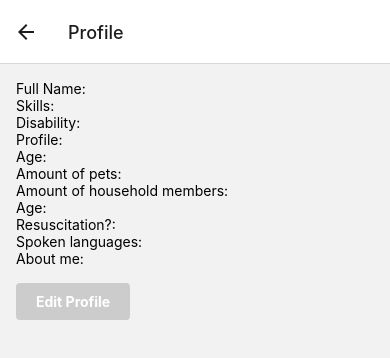
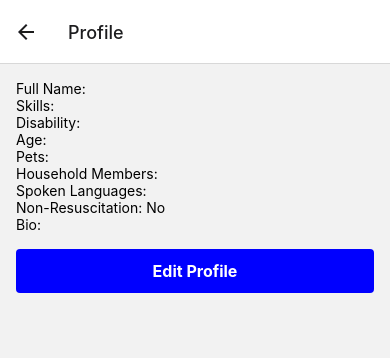
Before and after one commit to Dancingkoalaa/BlazeBusters, a React Native app: screen /Profile in a window 390 px wide. Shown: the top 358 px of the page. Built offline with nearby package versions, Linux system fonts and the light colour scheme.

Commit message:
Able to make nonResuscitation active/non active and able to upload pictures.

```diff
--- a/package.json
+++ b/package.json
@@ -16,7 +16,8 @@
     "expo": "~48.0.15",
     "expo-status-bar": "~1.4.4",
     "react": "18.2.0",
-    "react-native": "0.71.8"
+    "react-native": "0.71.8",
+    "expo-image-picker": "~14.1.1"
   },
   "devDependencies": {
     "@babel/core": "^7.20.0"
--- a/screens/ProfileScreen.js
+++ b/screens/ProfileScreen.js
@@ -1,17 +1,17 @@
 import React, { useState, useEffect } from 'react';
-import { StyleSheet, View, Text, TouchableOpacity } from 'react-native';
+import { StyleSheet, View, Text, TouchableOpacity, Image } from 'react-native';
 import AsyncStorage from '@react-native-async-storage/async-storage';
 
 const ProfileScreen = ({ navigation }) => {
   const [fullName, setFullName] = useState('');
   const [skills, setSkills] = useState('');
   const [disability, setDisability] = useState('');
-  const [profilePhoto, setProfilePhoto] = useState('');
+  const [profilePhoto, setProfilePhoto] = useState(null);
   const [age, setAge] = useState('');
   const [pets, setPets] = useState('');
   const [householdMembers, setHouseholdMembers] = useState('');
   const [spokenLanguages, setSpokenLanguages] = useState('');
-  const [nonResuscitation, setNonResuscitation] = useState('');
+  const [nonResuscitation, setNonResuscitation] = useState(false);
   const [bio, setBio] = useState('');
 
   useEffect(() => {
@@ -39,7 +39,11 @@ const ProfileScreen = ({ navigation }) => {
     }
   };
 
-  const navigateToEditProfile = () => {
+  const renderNonResuscitation = () => {
+    return nonResuscitation ? 'Yes' : 'No';
+  };
+
+  const handleEditProfile = () => {
     navigation.navigate('Edit profile');
   };
 
@@ -48,17 +52,16 @@ const ProfileScreen = ({ navigation }) => {
       <Text>Full Name: {fullName}</Text>
       <Text>Skills: {skills}</Text>
       <Text>Disability: {disability}</Text>
-      <Text>Profile: {profilePhoto}</Text>
+      {profilePhoto && <Image source={{ uri: profilePhoto }} style={styles.photo} />}
       <Text>Age: {age}</Text>
-      <Text>Amount of pets: {pets}</Text>
-      <Text>Amount of household members: {householdMembers}</Text>
-      <Text>Age: {age}</Text>
-      <Text>Resuscitation?: {nonResuscitation}</Text>
-      <Text>Spoken languages: {spokenLanguages}</Text>
-      <Text>About me: {bio}</Text>
+      <Text>Pets: {pets}</Text>
+      <Text>Household Members: {householdMembers}</Text>
+      <Text>Spoken Languages: {spokenLanguages}</Text>
+      <Text>Non-Resuscitation: {renderNonResuscitation()}</Text>
+      <Text>Bio: {bio}</Text>
 
-      <TouchableOpacity style={styles.editButton} onPress={navigateToEditProfile}>
-        <Text style={styles.editButtonText}>Edit Profile</Text>
+      <TouchableOpacity style={styles.button} onPress={handleEditProfile}>
+        <Text style={styles.buttonText}>Edit Profile</Text>
       </TouchableOpacity>
     </View>
   );
@@ -69,17 +72,24 @@ const styles = StyleSheet.create({
     flex: 1,
     padding: 16,
   },
-  editButton: {
+  button: {
     marginTop: 16,
-    backgroundColor: '#ccc',
-    paddingVertical: 10,
-    paddingHorizontal: 20,
+    backgroundColor: 'blue',
+    paddingVertical: 12,
+    paddingHorizontal: 16,
     borderRadius: 4,
-    alignSelf: 'flex-start',
+    alignItems: 'center',
   },
-  editButtonText: {
+  buttonText: {
     color: 'white',
+    fontSize: 16,
     fontWeight: 'bold',
+  },
+  photo: {
+    width: 150,
+    height: 150,
+    borderRadius: 75,
+    marginVertical: 12,
   },
 });
 
--- a/screens/user-profile/ProfileEditScreen.js
+++ b/screens/user-profile/ProfileEditScreen.js
@@ -1,17 +1,18 @@
 import React, { useState } from 'react';
-import { StyleSheet, ScrollView, View, Text, TextInput, Button } from 'react-native';
+import { StyleSheet, ScrollView, View, Text, TextInput, Button, Image, TouchableOpacity, KeyboardAvoidingView } from 'react-native';
 import AsyncStorage from '@react-native-async-storage/async-storage';
+import * as ImagePicker from 'expo-image-picker';
 
-const ProfileEditScreen = () => {
+const ProfileEditScreen = ({ navigation }) => {
   const [fullName, setFullName] = useState('');
   const [skills, setSkills] = useState('');
   const [disability, setDisability] = useState('');
-  const [profilePhoto, setProfilePhoto] = useState('');
+  const [profilePhoto, setProfilePhoto] = useState(null); // Store the image URI
   const [age, setAge] = useState('');
   const [pets, setPets] = useState('');
   const [householdMembers, setHouseholdMembers] = useState('');
   const [spokenLanguages, setSpokenLanguages] = useState('');
-  const [nonResuscitation, setNonResuscitation] = useState('');
+  const [nonResuscitation, setNonResuscitation] = useState(false);
   const [bio, setBio] = useState('');
 
   const saveProfile = async () => {
@@ -31,13 +32,30 @@ const ProfileEditScreen = () => {
     try {
       await AsyncStorage.setItem('profileData', JSON.stringify(profileData));
       console.log('Profile saved:', profileData);
+      navigation.goBack(); // Go back to the ProfileScreen after saving
     } catch (error) {
       console.log('Error saving profile:', error);
     }
   };
 
+  const handleChoosePhoto = async () => {
+    const permissionResult = await ImagePicker.requestMediaLibraryPermissionsAsync();
+
+    if (permissionResult.granted === false) {
+      console.log('Permission to access camera roll is required!');
+      return;
+    }
+
+    const pickerResult = await ImagePicker.launchImageLibraryAsync();
+
+    if (!pickerResult.cancelled) {
+      setProfilePhoto(pickerResult.uri);
+    }
+  };
+
   return (
-    <ScrollView contentContainerStyle={styles.container}>
+    <KeyboardAvoidingView style={styles.container} behavior="padding">
+      <ScrollView contentContainerStyle={styles.scrollContainer}>
         <Text>Full Name:</Text>
         <TextInput
           style={styles.input}
@@ -60,11 +78,13 @@ const ProfileEditScreen = () => {
         />
 
         <Text>Profile Photo/Avatar:</Text>
-      <TextInput
-        style={styles.input}
-        value={profilePhoto}
-        onChangeText={setProfilePhoto}
-      />
+        <TouchableOpacity style={styles.photoContainer} onPress={handleChoosePhoto}>
+          {profilePhoto ? (
+            <Image source={{ uri: profilePhoto }} style={styles.photo} />
+          ) : (
+            <Text style={styles.choosePhotoText}>Choose Photo</Text>
+          )}
+        </TouchableOpacity>
 
         <Text>Age:</Text>
         <TextInput
@@ -99,8 +119,8 @@ const ProfileEditScreen = () => {
         <Text>Non-Resuscitation Declaration:</Text>
         <TextInput
           style={styles.input}
-        value={nonResuscitation}
-        onChangeText={setNonResuscitation}
+          value={nonResuscitation.toString()}
+          onChangeText={text => setNonResuscitation(text === 'true')}
         />
 
         <Text>Biography:</Text>
@@ -112,26 +132,43 @@ const ProfileEditScreen = () => {
         />
 
         <Button title="Save Profile" onPress={saveProfile} />
-
       </ScrollView>
+    </KeyboardAvoidingView>
   );
 };
 
 const styles = StyleSheet.create({
   container: {
-    flexGrow: 1,
+    flex: 1,
+  },
+  scrollContainer: {
     padding: 16,
-    paddingBottom: 100, // Add bottom margin for the button to be consistently visible
   },
   input: {
+    height: 40,
+    borderColor: 'gray',
     borderWidth: 1,
-    borderColor: '#ccc',
+    marginBottom: 12,
+    paddingHorizontal: 8,
+  },
+  photoContainer: {
+    borderWidth: 1,
+    borderColor: 'gray',
     borderRadius: 4,
-    marginBottom: 10,
-    padding: 8,
+    alignItems: 'center',
+    justifyContent: 'center',
+    height: 150,
+    marginBottom: 12,
   },
-  buttonContainer: {
-    marginBottom: 16, // Add margin to create separation from the scrollable content
+  photo: {
+    width: '100%',
+    height: '100%',
+    resizeMode: 'cover',
+    borderRadius: 4,
+  },
+  choosePhotoText: {
+    fontSize: 16,
+    color: 'gray',
   },
 });
 
```
Also changed, not shown: 1 other file (tests, documents, lock files or other folders). Lines whose indentation alone changed are shown as unchanged.
